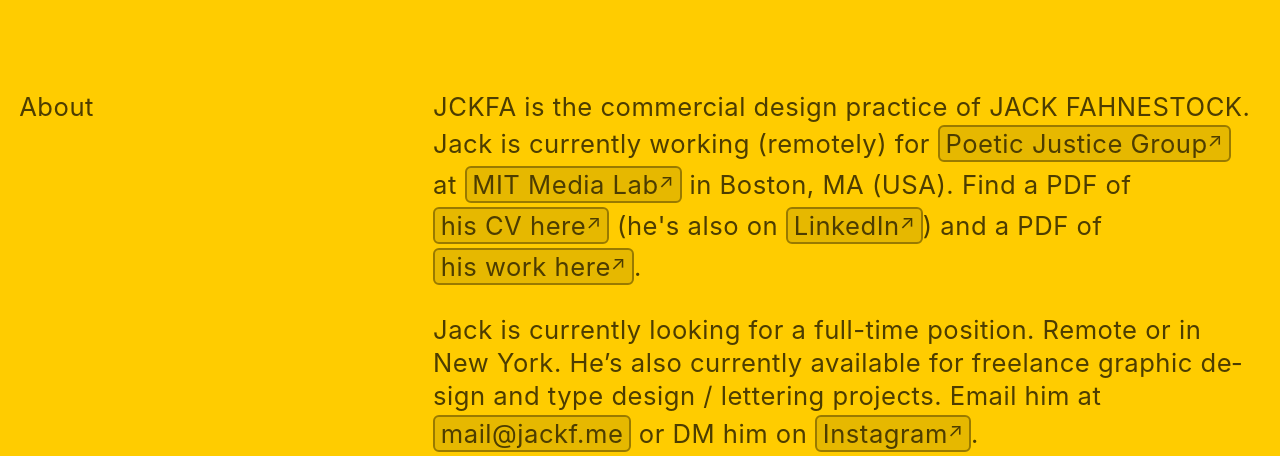
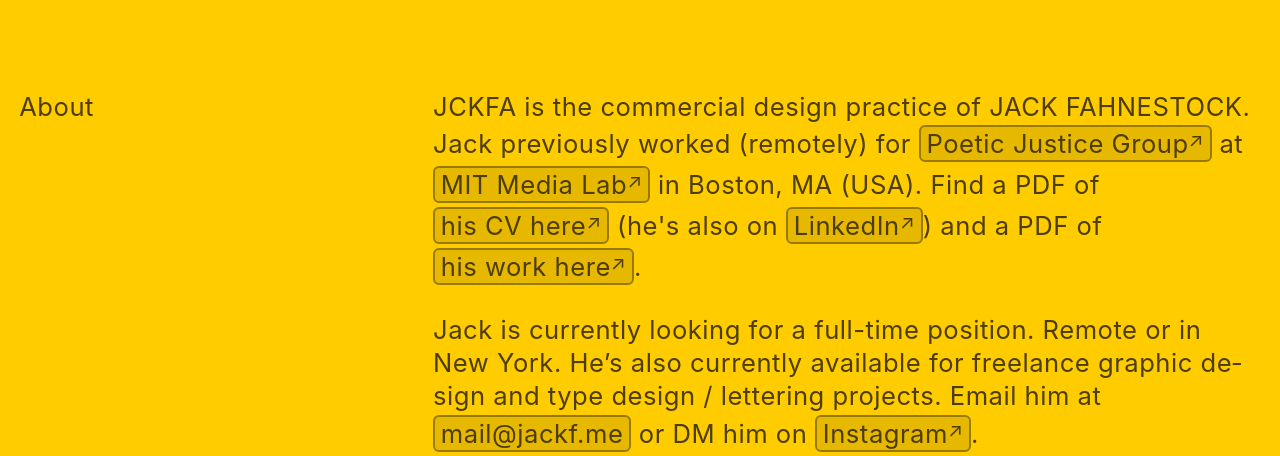
Before and after one commit to jckfa/jckfa.com, a Flask app: page /about in a window 1280 px wide. Shown: the part 101-557 px from the top of the page. Run offline with Flask 2, Linux system fonts and the light colour scheme; some web fonts are replaced.

Commit message:
update pjg status

```diff
--- a/templates/about.html
+++ b/templates/about.html
@@ -13,7 +13,7 @@
     <div class="section-content">
       <div class="about-content">
         <p>
-          <span class='uppercase'>Jckfa</span> is the commercial design practice of <span class='uppercase'>Jack Fahnestock</span>. Jack is currently working (remotely) for <a href="https://www.media.mit.edu/groups/poetic-justice/overview/" target="_blank">Poetic Justice Group</a> at <a href="https://www.media.mit.edu/" target="_blank">MIT Media Lab</a> in Boston, MA (USA). Find a PDF of <a href="https://drive.google.com/file/d/1IfMNUmnaTWWpmJxZxgkoI95lt5CP2oz_/view" target="_blank">his CV here</a> (he's also on <a target="_blank" href='https://www.linkedin.com/in/jckfa'>LinkedIn</a>) and a PDF of <a href="https://drive.google.com/file/d/1Z_-a0Z0jqLpjMya_THkk-uwhr92c0HNC/view?usp=sharing" target="_blank">his work here</a>.
+          <span class='uppercase'>Jckfa</span> is the commercial design practice of <span class='uppercase'>Jack Fahnestock</span>. Jack previously worked (remotely) for <a href="https://www.media.mit.edu/groups/poetic-justice/overview/" target="_blank">Poetic Justice Group</a> at <a href="https://www.media.mit.edu/" target="_blank">MIT Media Lab</a> in Boston, MA (USA). Find a PDF of <a href="https://drive.google.com/file/d/1IfMNUmnaTWWpmJxZxgkoI95lt5CP2oz_/view" target="_blank">his CV here</a> (he's also on <a target="_blank" href='https://www.linkedin.com/in/jckfa'>LinkedIn</a>) and a PDF of <a href="https://drive.google.com/file/d/1Z_-a0Z0jqLpjMya_THkk-uwhr92c0HNC/view?usp=sharing" target="_blank">his work here</a>.
         </p>
         <p>
           Jack is currently looking for a full-time position. Remote or in New York. He’s also currently available for freelance graphic design and type design / lettering projects. Email him at <a href='mailto:mail@jackf.me'>mail@jackf.me</a> or DM him on <a href='https://instagram.com/jckfa' target='_blank' rel='noopener noreferrer'>Instagram</a>.
```
